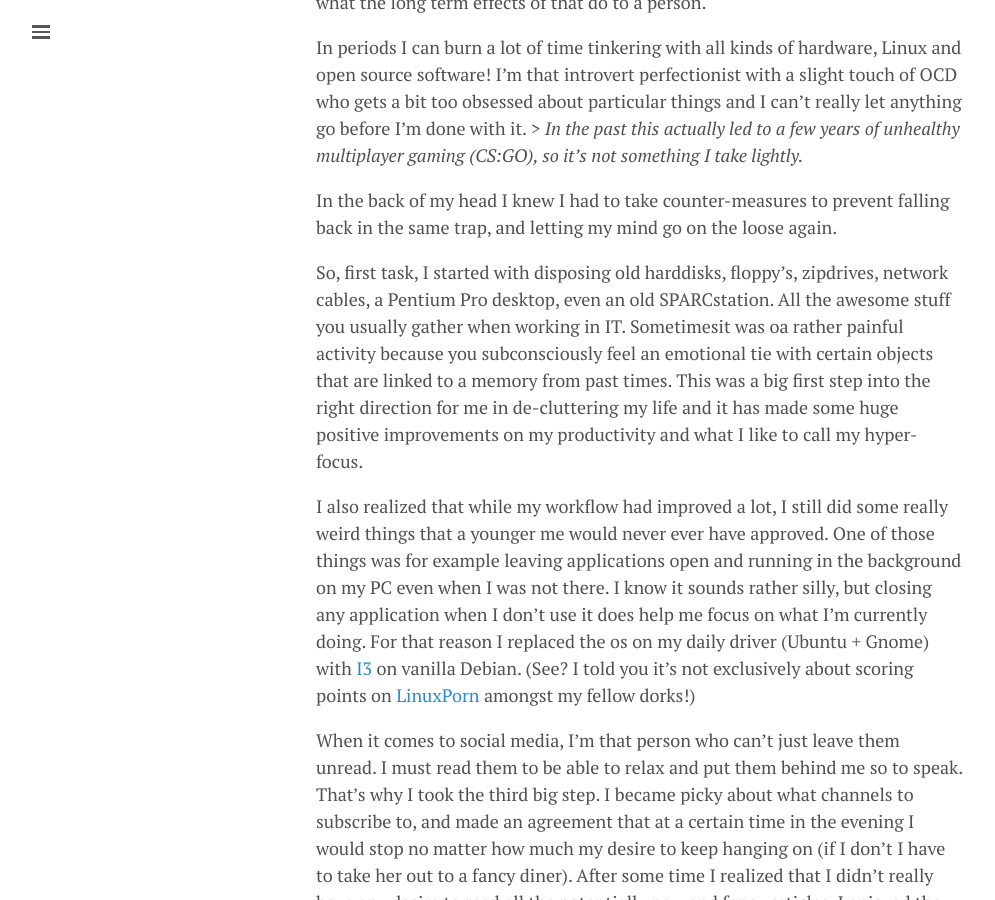
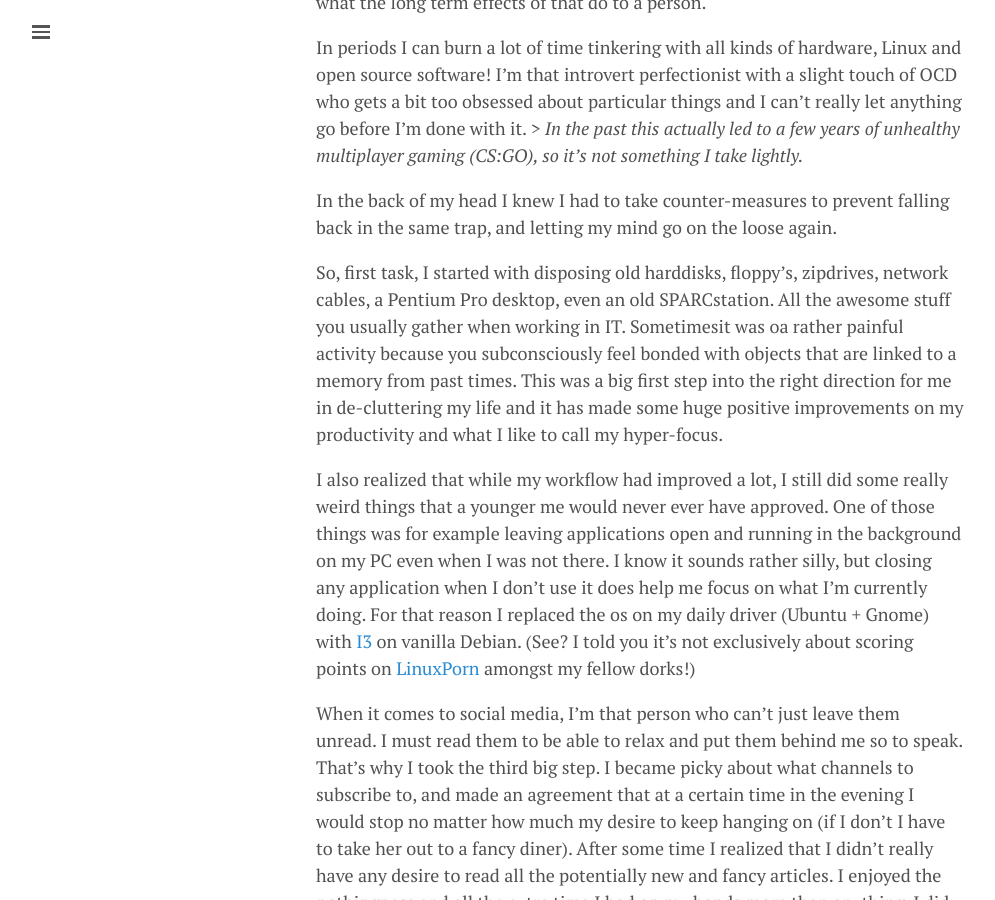
Before and after one commit to lgeurts/lgeurts.github.io, a Jekyll site: the page built from _posts/2021-11-09-why-i-decided-to-limit-my-social-presence.md, in a window 1280 px wide and 900 px high, scrolled down 670 px. Shown: the whole window, without its empty margins (0-995 px from the left). Built offline with Jekyll 4.4.1, drawn with Linux system fonts in a browser that asks for light colours; nearby versions of some CDN libraries; comment, search, counter and statistics services are not loaded.

Commit message:
Update 2021-11-09-why-i-decided-to-limit-my-social-presence.md

```diff
--- a/_posts/2021-11-09-why-i-decided-to-limit-my-social-presence.md
+++ b/_posts/2021-11-09-why-i-decided-to-limit-my-social-presence.md
@@ -18,7 +18,7 @@
 
 In the back of my head I knew I had to take counter-measures to prevent falling back in the same trap, and letting my mind go on the loose again.
 
-So, first task, I started with disposing old harddisks, floppy's, zipdrives, network cables, a Pentium Pro desktop, even an old SPARCstation. All the awesome stuff you usually gather when working in IT. Sometimesit was oa rather painful activity because you subconsciously feel an emotional tie with certain objects that are linked to a memory from past times. This was a big first step into the right direction for me in de-cluttering my life and it has made some huge positive improvements on my productivity and what I like to call my hyper-focus.
+So, first task, I started with disposing old harddisks, floppy's, zipdrives, network cables, a Pentium Pro desktop, even an old SPARCstation. All the awesome stuff you usually gather when working in IT. Sometimesit was oa rather painful activity because you subconsciously feel bonded with objects that are linked to a memory from past times. This was a big first step into the right direction for me in de-cluttering my life and it has made some huge positive improvements on my productivity and what I like to call my hyper-focus.
 
 I also realized that while my workflow had improved a lot, I still did some really weird things that a younger me would never ever have approved. One of those things was for example leaving applications open and running in the background on my PC even when I was not there. I know it sounds rather silly, but closing any application when I don’t use it does help me focus on what I’m currently doing. For that reason I replaced the os on my daily driver (Ubuntu + Gnome) with [I3](https://i3wm.org/) on vanilla Debian. (See? I told you it's not exclusively about scoring points on [LinuxPorn](https://www.reddit.com/r/LinuxPorn/) amongst my fellow dorks!)
 
```
